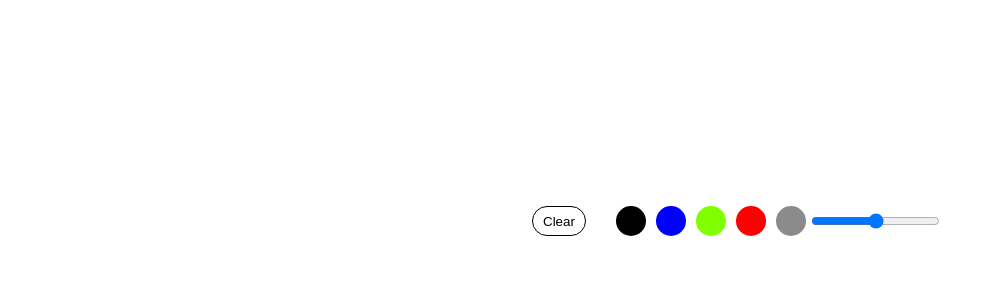
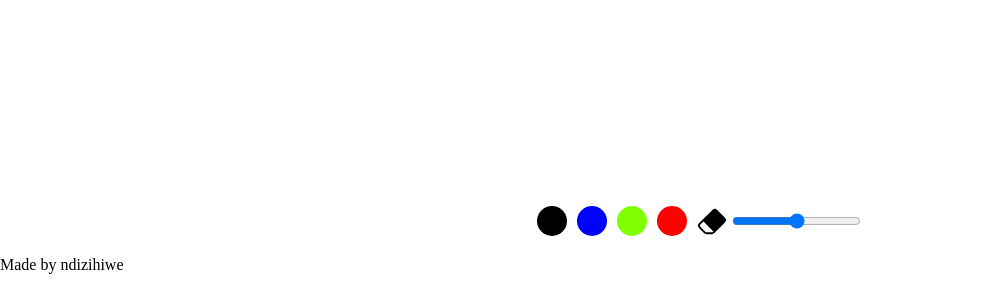
Before and after one commit to ndzhwr/live-draw, a plain HTML site: page index.html in a window 1280 px wide. Shown: the part 544-844 px from the top of the page, without its empty margins (0-1002 px from the left). Before the commit the page ends 800 px from the top, so only its background shows below. Drawn offline with Linux system fonts and the light colour scheme.

Commit message:
Last MVP coommit

```diff
--- a/index.html
+++ b/index.html
@@ -15,20 +15,23 @@
             <!-- <h1>Whiteboard  </h1> -->
         </div>
         <div class="whiteboard">
+            <canvas id="canvas">
+
+            </canvas>
         </div>
         <div class="tools">
-            <button class="text">Clear</button>
             <button class="colors color1"></button>
-            <button class="colors color2"></button>
-            <button class="colors color3"></button>
+            <button class="colors color2" ></button>
+            <button class="colors color3" ></button>
             <button class="colors color4"></button>
-            <button class="colors color5"></button>
+            <button class="colors color5"><img src="./assets/rubber.svg"></button>
 
-            <input type="range" name="" id="">
+            <input type="range" id="linewidth">
 
         </div>
 
     </div>
-
+    <p>Made by ndizihiwe</p>
+    <script src="script.js"></script>
 </body>
 </html>
--- a/script.js
+++ b/script.js
@@ -0,0 +1,71 @@
+window.addEventListener("load", (e) => {
+    e.preventDefault();
+    const canvas = document.getElementById("canvas")
+    const ctx = canvas.getContext('2d')
+
+    canvas.height = window.innerHeight
+    canvas.width = window.innerWidth
+    let width ;
+    let color;
+    let painting;
+
+    const startPainting = (e) => {
+        painting = true
+        draw(e, () => {
+        })
+    }
+    const endPainting = () => {
+        painting = false
+        ctx.beginPath()
+    }
+    //text modiication functions
+
+    function changeColor(col) {
+        color = col
+    }
+
+    let black = document.querySelector(".color1")
+    black.addEventListener("click", () => {
+        color = "black"
+    })
+    let blue = document.querySelector(".color2")
+    blue.addEventListener("click", () => {
+        color = "blue"
+    })
+    let green = document.querySelector(".color3")
+    green.addEventListener("click", () => {
+        color = "chartreuse"
+    })
+    let red = document.querySelector(".color4")
+    red.addEventListener("click", () => {
+        color = "red"
+    })
+    let eraser = document.querySelector(".color5")
+    eraser.addEventListener("click", () => {
+        color = "white"
+    })
+
+    let widthMaker = document.querySelector('#linewidth')
+    widthMaker.addEventListener("mouseleave", () => {
+        width = widthMaker.value
+    })
+
+    const draw = (e) => {
+        if (!painting) return;
+        ctx.lineWidth = width
+        ctx.strokeStyle = color
+        ctx.lineCap = 'round'
+
+        ctx.lineTo(e.clientX, e.clientY);
+        ctx.stroke();
+        ctx.beginPath();
+        ctx.moveTo(e.clientX, e.clientY)
+
+    }
+
+
+    canvas.addEventListener("mousedown", startPainting)
+    canvas.addEventListener("mouseup", endPainting)
+    canvas.addEventListener("mousemove", draw)
+
+})
--- a/style.css
+++ b/style.css
@@ -2,6 +2,9 @@
     margin: 0;
     padding: 0;
     box-sizing: border-box;
+}
+body{
+    overflow: hidden;
 }
 .main{
     width: 100vw;
@@ -36,6 +39,10 @@
     height: 30px;
     border: none;
     border-radius: 50%;
+    transition: transform 100ms;
+}
+.colors:hover{
+    transform: scale(1.1);
 }
 .color1{
     background-color: black;
@@ -50,13 +57,17 @@
     background-color: red;
 }
 .color5{
-    background-color: rgb(139, 139, 139);
+    background: transparent;
+}
+.color5 > img{
+    width: 30px;
+    height: 30px;
 }
 .whiteboard{
     width: 100%;
     height: 95vh;
     background-color: rgb(255, 255, 255);
-    cursor: crosshair;
+    /* cursor: crosshair; */
 }
 
 input[type=range]::-webkit-slider-runnable-track{
```
Also changed, not shown: assets/rubber.svg (added).
